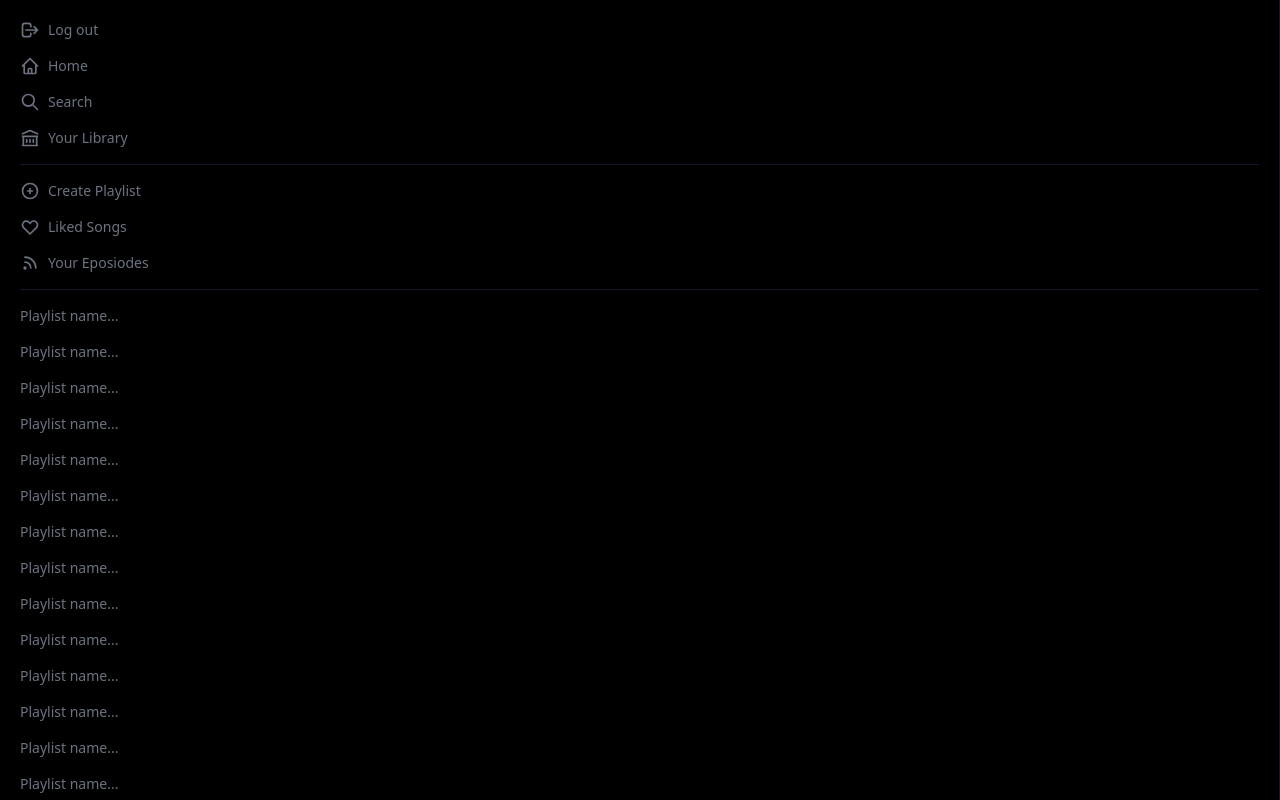
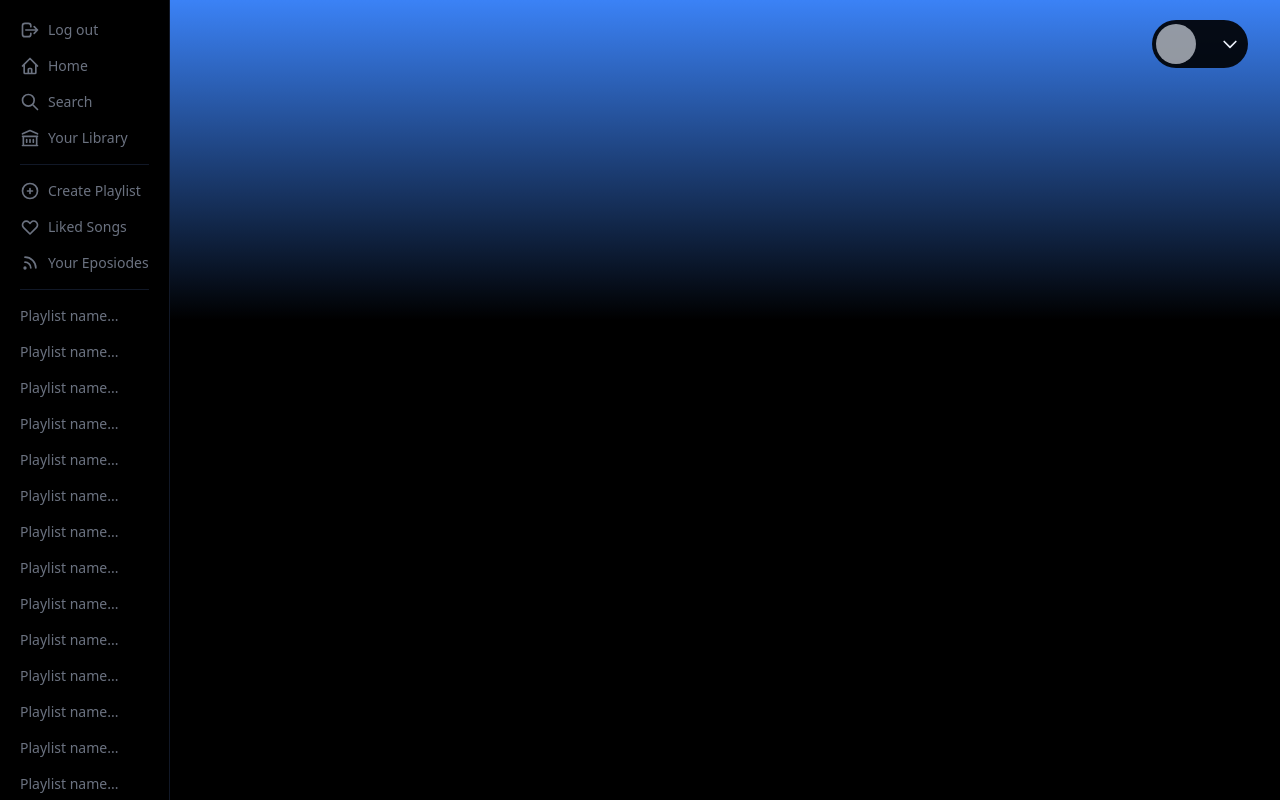
Before and after one commit to stevieTheCoder/spotify-clone, a Next.js app in the folder spotify-client/: page / in a window 1280 px wide. Built offline with nearby package versions, Linux system fonts and the light colour scheme; no server answers; grey boxes are pictures that could not be loaded.

Commit message:
Rendering center component with use effect and data hooks

```diff
--- /dev/null
+++ b/spotify-client/components/Center.js
@@ -0,0 +1,38 @@
+import { ChevronDownIcon } from "@heroicons/react/outline";
+import { useSession } from "next-auth/react";
+import { useEffect, useState } from "react";
+import { shuffle } from "lodash";
+
+const colours = ["from-indigo-500", "from-blue-500", "from-purple-500"];
+
+export default function Center() {
+  const { data: session } = useSession();
+  const image =
+    session?.user?.image ??
+    "https://images.unsplash.com/photo-1511367461989-f85a21fda167?ixlib=rb-1.2.1&ixid=MnwxMjA3fDB8MHxwaG90by1wYWdlfHx8fGVufDB8fHx8&auto=format&fit=crop&w=1031&q=80";
+  const [colour, setColor] = useState(null);
+
+  useEffect(() => {
+    setColor(shuffle(colours)[0]);
+  }, []);
+
+  return (
+    <div className="flex-grow">
+      <header className="absolute top-5 right-8">
+        <div className="flex items-center p-1 pr-2 space-x-3 text-white bg-black rounded-full cursor-pointer opacity-90 hover:opacity-80">
+          <img
+            src={image}
+            className="object-cover w-10 h-10 rounded-full"
+            alt="user image"
+          />
+          <h2>{session?.user.name}</h2>
+          <ChevronDownIcon className="w-5 h-5" />
+        </div>
+      </header>
+
+      <section
+        className={`flex items-end space-x-7 bg-gradient-to-b to-black ${colour} h-80 text-white p-8`}
+      ></section>
+    </div>
+  );
+}
--- a/spotify-client/components/Sidebar.js
+++ b/spotify-client/components/Sidebar.js
@@ -15,7 +15,7 @@ function Sidebar() {
   console.log(session);
   const dummyMultiplier = 15;
   return (
-    <div className="p-5 text-sm text-gray-500 border-r border-gray-900">
+    <div className="h-screen p-5 overflow-y-scroll text-sm text-gray-500 border-r border-gray-900 scrollbar-hide">
       <div className="space-y-4">
         <button
           className="flex items-center space-x-2 hover:text-white"
--- a/spotify-client/package.json
+++ b/spotify-client/package.json
@@ -7,11 +7,13 @@
   },
   "dependencies": {
     "@heroicons/react": "^1.0.5",
+    "lodash": "^4.17.21",
     "next": "latest",
     "next-auth": "^4.0.5",
     "react": "^17.0.2",
     "react-dom": "^17.0.2",
-    "spotify-web-api-node": "^5.0.2"
+    "spotify-web-api-node": "^5.0.2",
+    "tailwind-scrollbar-hide": "^1.1.6"
   },
   "devDependencies": {
     "autoprefixer": "^10.4.0",
--- a/spotify-client/pages/_middleware.js
+++ b/spotify-client/pages/_middleware.js
@@ -6,6 +6,11 @@ export async function middleware(req) {
   const token = await getToken({ req, secret: process.env.JWT_SECRET });
 
   const { pathname } = req.nextUrl;
+
+  // Redirect to home page if accessing login when already authenticated
+  if (pathname.includes("/login") && token) {
+    return NextResponse.redirect("/");
+  }
 
   // Allow request if request for session & provider is fetching or if token exists
   if (pathname.includes("/api/auth" || token)) {
--- a/spotify-client/pages/index.js
+++ b/spotify-client/pages/index.js
@@ -1,4 +1,5 @@
 import Head from "next/head";
+import Center from "../components/Center";
 import Sidebar from "../components/Sidebar";
 
 export default function Home() {
@@ -9,9 +10,9 @@ export default function Home() {
         <link rel="icon" href="/favicon.ico" />
       </Head>
 
-      <main className="">
+      <main className="flex">
         <Sidebar />
-        {/* Center */}
+        <Center />
       </main>
 
       <div>{/* Player */}</div>
--- a/spotify-client/pages/login.js
+++ b/spotify-client/pages/login.js
@@ -22,7 +22,7 @@ export default function Login({ providers }) {
       {Object.values(providers).map((provider) => (
         <div key={provider.name}>
           <button
-            className="bg-[#18D860] text-white p-5 rounded-full"
+            className="bg-[#18D860] text-white p-5 rounded-md"
             onClick={() => signIn(provider.id, { callbackUrl: "/" })}
           >
             Login with {provider.name}
--- a/spotify-client/tailwind.config.js
+++ b/spotify-client/tailwind.config.js
@@ -1,10 +1,10 @@
 module.exports = {
   content: [
-    './pages/**/*.{js,ts,jsx,tsx}',
-    './components/**/*.{js,ts,jsx,tsx}',
+    "./pages/**/*.{js,ts,jsx,tsx}",
+    "./components/**/*.{js,ts,jsx,tsx}",
   ],
   theme: {
     extend: {},
   },
-  plugins: [],
-}
+  plugins: [require("tailwind-scrollbar-hide")],
+};
```
Also changed, not shown: 1 other file (tests, documents, lock files or other folders).
